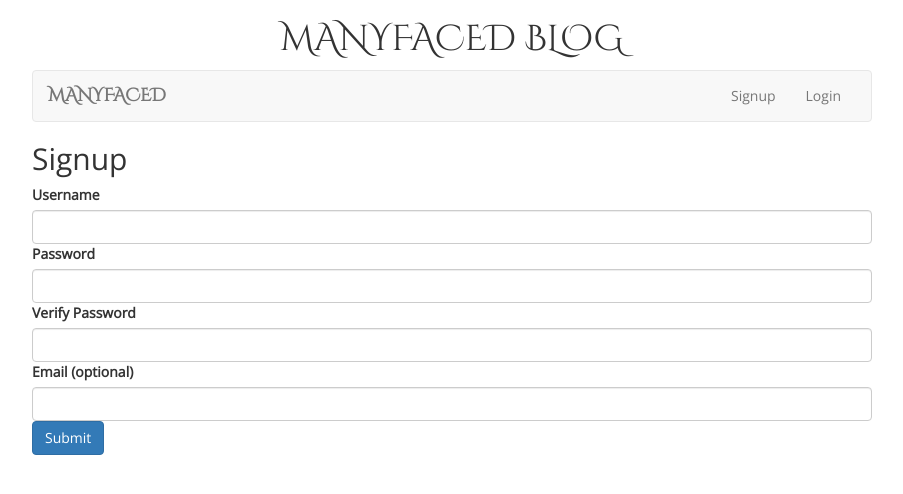
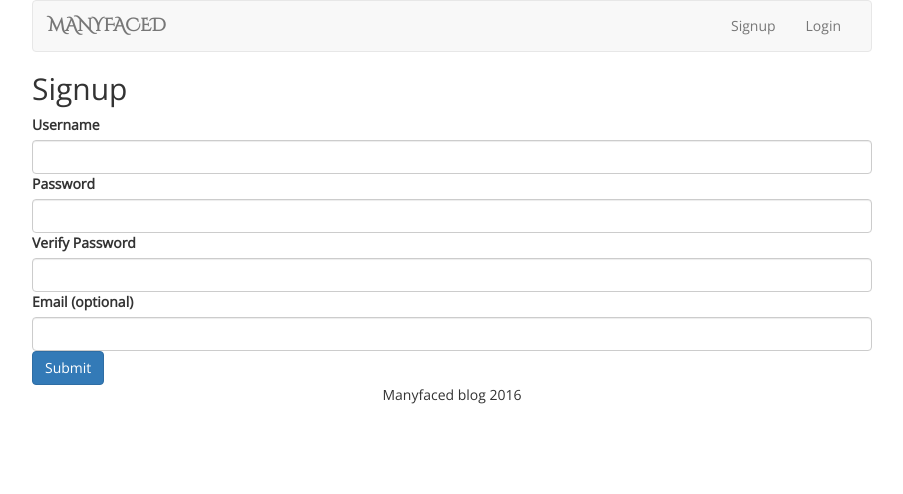
Before and after one commit to JIghtuse/manyfaced-blog, a Python web app: template templates/signup.html in a window 1280 px wide. Shown: the top 494 px of the page, without its empty margins (188-1091 px from the left). Run offline with Jinja, Linux system fonts and the light colour scheme; the template is opened without the code that fills it, so the values that code supplies are empty.

Commit message:
templates: Remove h1 header, add footer

```diff
--- a/templates/base.html
+++ b/templates/base.html
@@ -10,7 +10,6 @@
 
     <body>
         <div class="content">
-            <h1 class="text-uppercase">Manyfaced blog</h1>
             <nav class="navbar navbar-default">
                 <div class="container-fluid">
                     <div class="navbar-header">
@@ -48,6 +47,9 @@
             </nav>
             {% block content %}
             {% endblock %}
+            <footer>
+                Manyfaced blog 2016
+            </footer>
         </div>
     </body>
 </html>
--- a/templates/css/main.css
+++ b/templates/css/main.css
@@ -50,3 +50,7 @@ h1 {
 .comment-list {
     padding: 1em;
 }
+
+footer {
+    text-align: center;
+}
```
